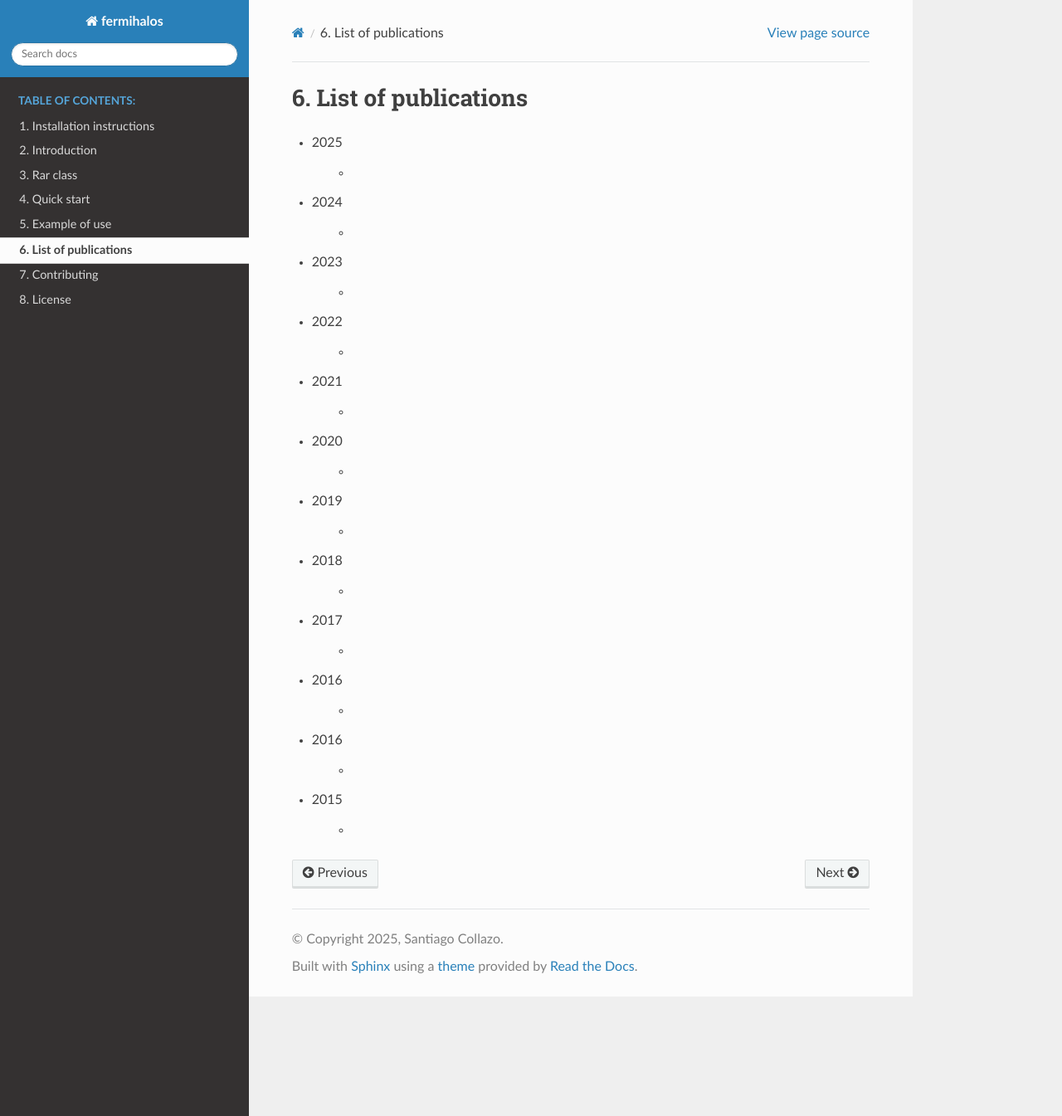
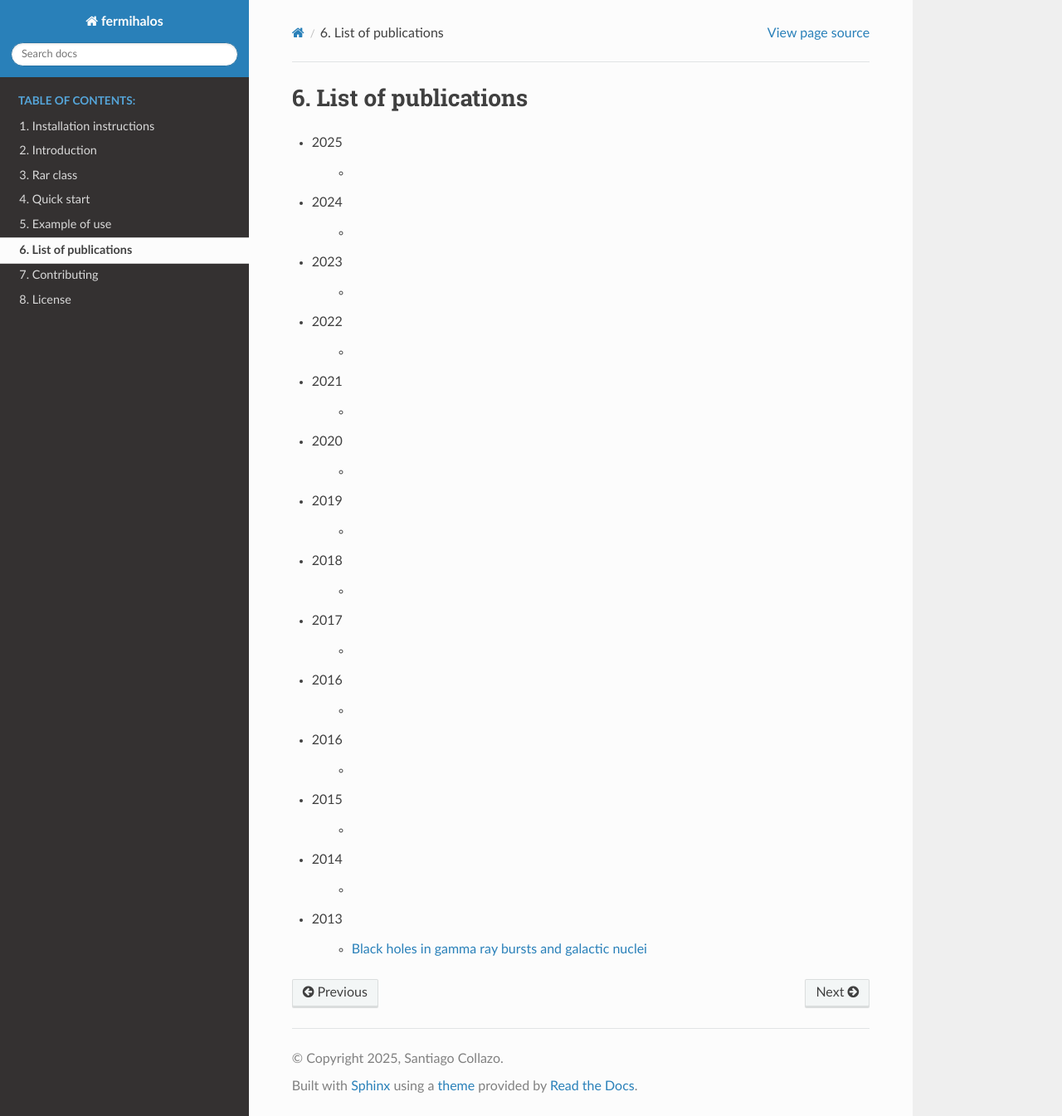
Before and after one commit to Santiq22/FermiHalos, a Sphinx documentation site: the page built from docs/source/references.rst, in a window 1280 px wide and 1345 px high. Shown: the whole window at 83% size. Built offline with Sphinx 7.4.7 and the Read the Docs theme 3.1.0, drawn with Linux system fonts in a browser that asks for light colours.

Commit message:
Adding references

```diff
--- a/docs/source/references.rst
+++ b/docs/source/references.rst
@@ -48,3 +48,11 @@ List of publications
 * 2015
 
     *
+
+* 2014
+
+    *
+
+* 2013
+
+    * `Black holes in gamma ray bursts and galactic nuclei <https://doi.org/10.1142/S0218271813600080>`_
```
